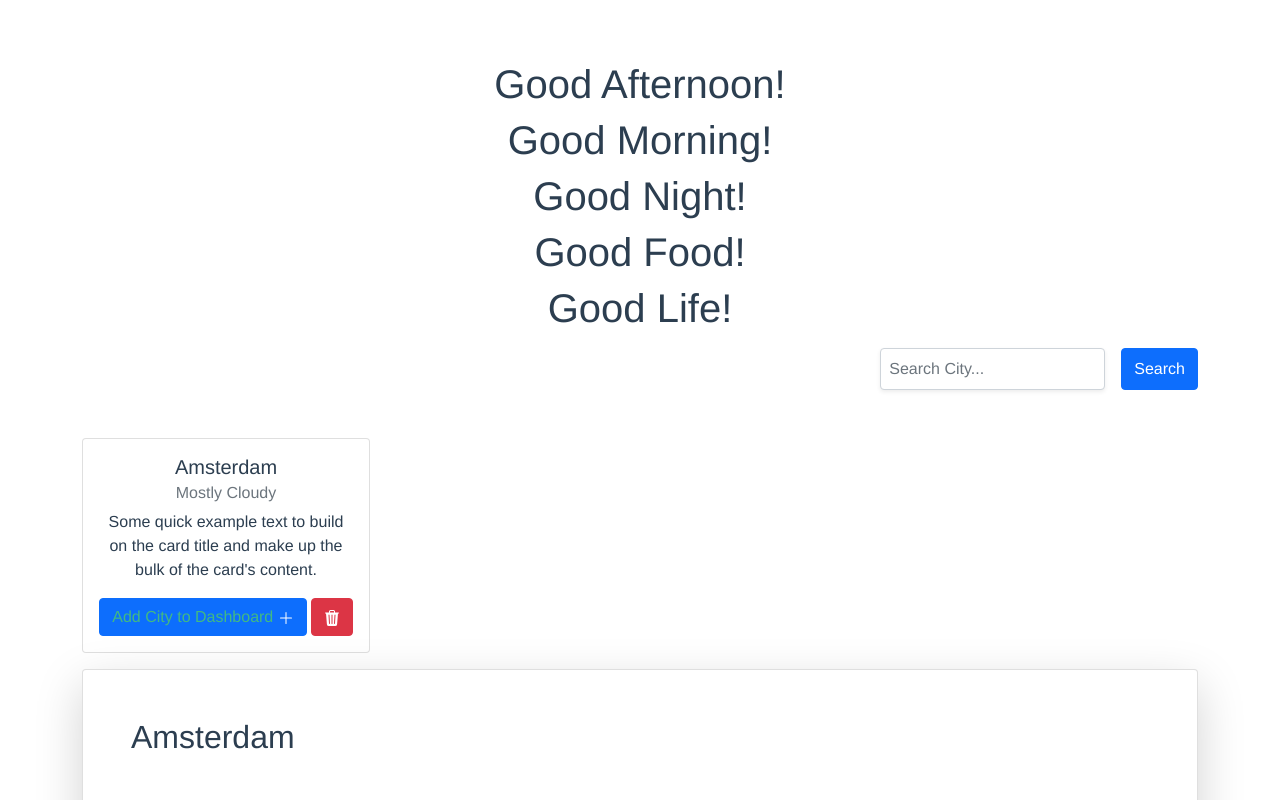
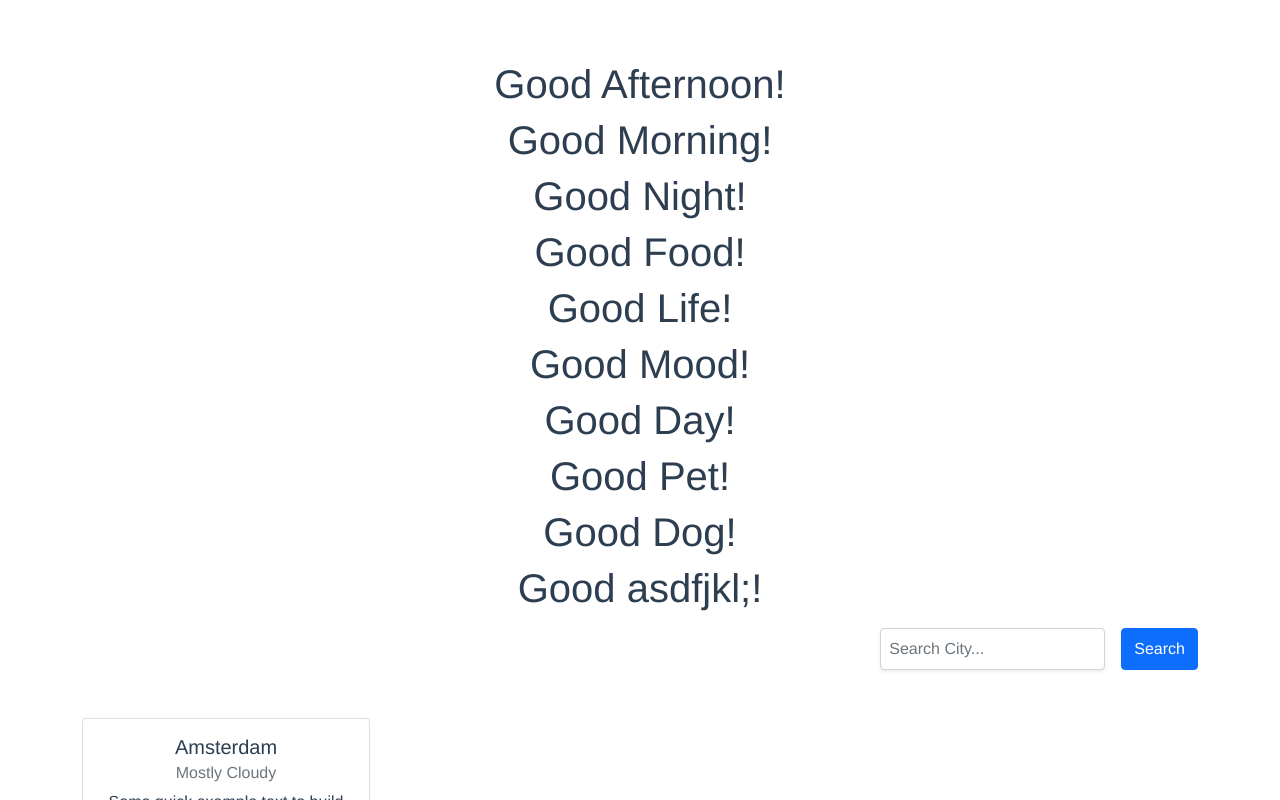
Before and after one commit to rcohalim/javascript-vue-exercise, a Vue app: page / in a window 1280 px wide. Shown: the top 800 px of the page. Built offline with nearby package versions, Linux system fonts and the light colour scheme.

Commit message:
add even more goods

```diff
--- a/src/App.vue
+++ b/src/App.vue
@@ -8,6 +8,11 @@
         <h1 class="title text-center">Good Night!</h1>
         <h1 class="title text-center">Good Food!</h1>
         <h1 class="title text-center">Good Life!</h1>
+        <h1 class="title text-center">Good Mood!</h1>
+        <h1 class="title text-center">Good Day!</h1>
+        <h1 class="title text-center">Good Pet!</h1>
+        <h1 class="title text-center">Good Dog!</h1>
+        <h1 class="title text-center">Good asdfjkl;!</h1>
 
       </div>
 
```
